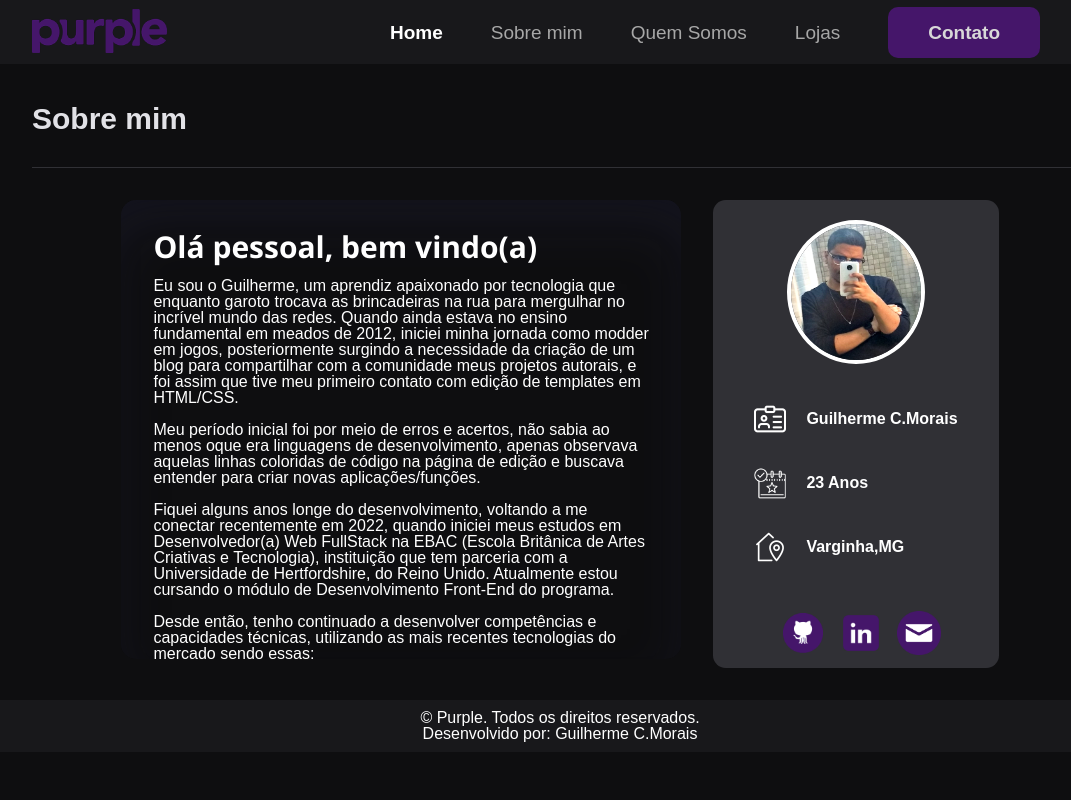
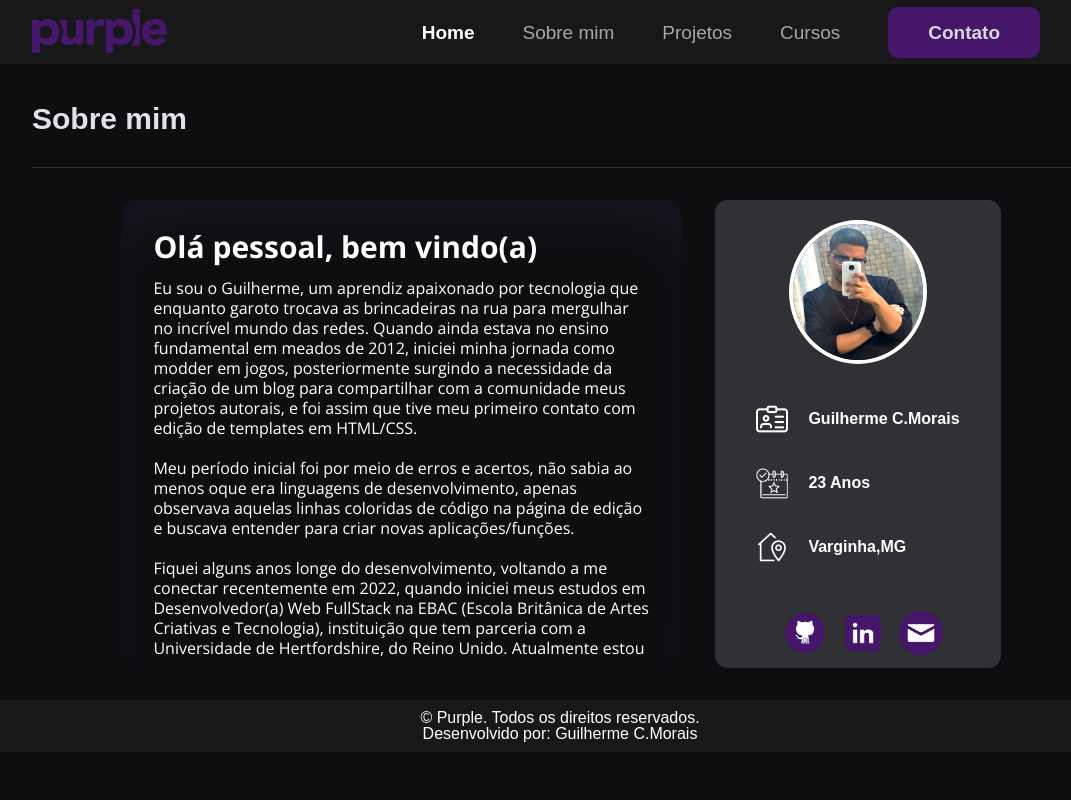
Before and after one commit to GCMorais/LandingPage, a plain HTML site: page html/index.html in a window 1280 px wide. Shown: the whole page, without its empty margins (80-1151 px from the left). Drawn offline with nearby package versions, Linux system fonts and the light colour scheme.

Commit message:
html e css atualizacoes

```diff
--- a/css/sobre.css
+++ b/css/sobre.css
@@ -55,6 +55,18 @@
     border-radius: 15px;
     overflow-x: hidden;
 }
+.text-box p{
+    font-family: 'Open Sans', sans-serif;
+    line-height: 20px;
+}
+.text-box ul{
+    font-family: 'Open Sans', sans-serif;
+    line-height: 20px;
+}
+.text-box{
+    font-family: 'Open Sans', sans-serif;
+    margin-inline: 2px;
+}
 .text-img-box{
     display: flex;
     flex-flow: column;
--- a/html/index.html
+++ b/html/index.html
@@ -7,6 +7,9 @@
     <link rel="stylesheet" type="text/css" href="../css/reset.css">
     <link rel="stylesheet" type="text/css" href="../css/style.css">
     <link rel="stylesheet" type="text/css" href="../css/sobre.css">
+    <link rel="preconnect" href="https://fonts.googleapis.com">
+    <link rel="preconnect" href="https://fonts.gstatic.com" crossorigin>
+    <link href="https://fonts.googleapis.com/css2?family=Open+Sans:wght@300;400;500;800&display=swap" rel="stylesheet">
     <title>Projeto</title>
 </head>
 <body>
@@ -22,8 +25,8 @@
                         <ul>
                             <li><a class="home-botton" href="#">Home</a></li>
                             <li><a class="botton" href="#">Sobre mim</a></li>
-                        <li><a class="botton" href="#">Quem Somos</a></li>
-                        <li><a class="botton" href="#">Lojas</a></li>
+                            <li><a class="botton" href="#">Projetos</a></li>
+                            <li><a class="botton" href="#">Cursos</a></li>
                             <li><a class="contato-botton" href="#">Contato</a></li>
                         </ul>
                     </div>
```
Lines whose indentation alone changed are shown as unchanged.
